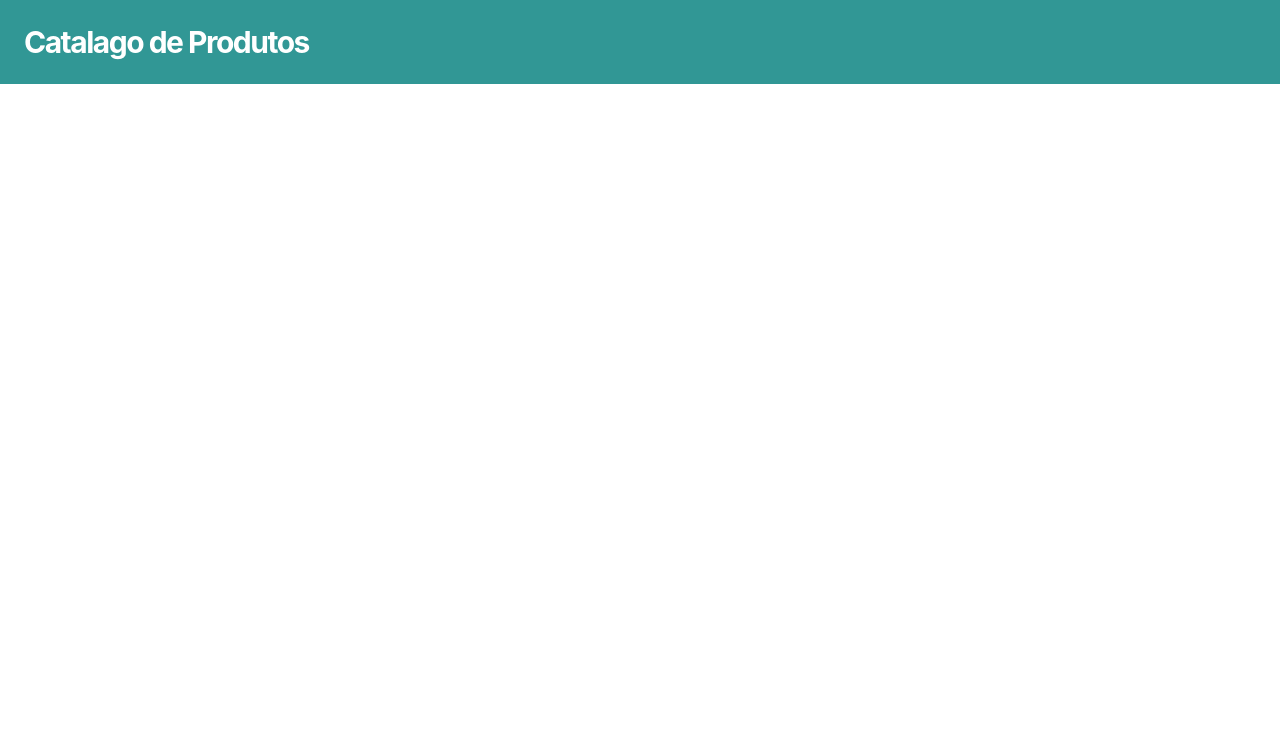
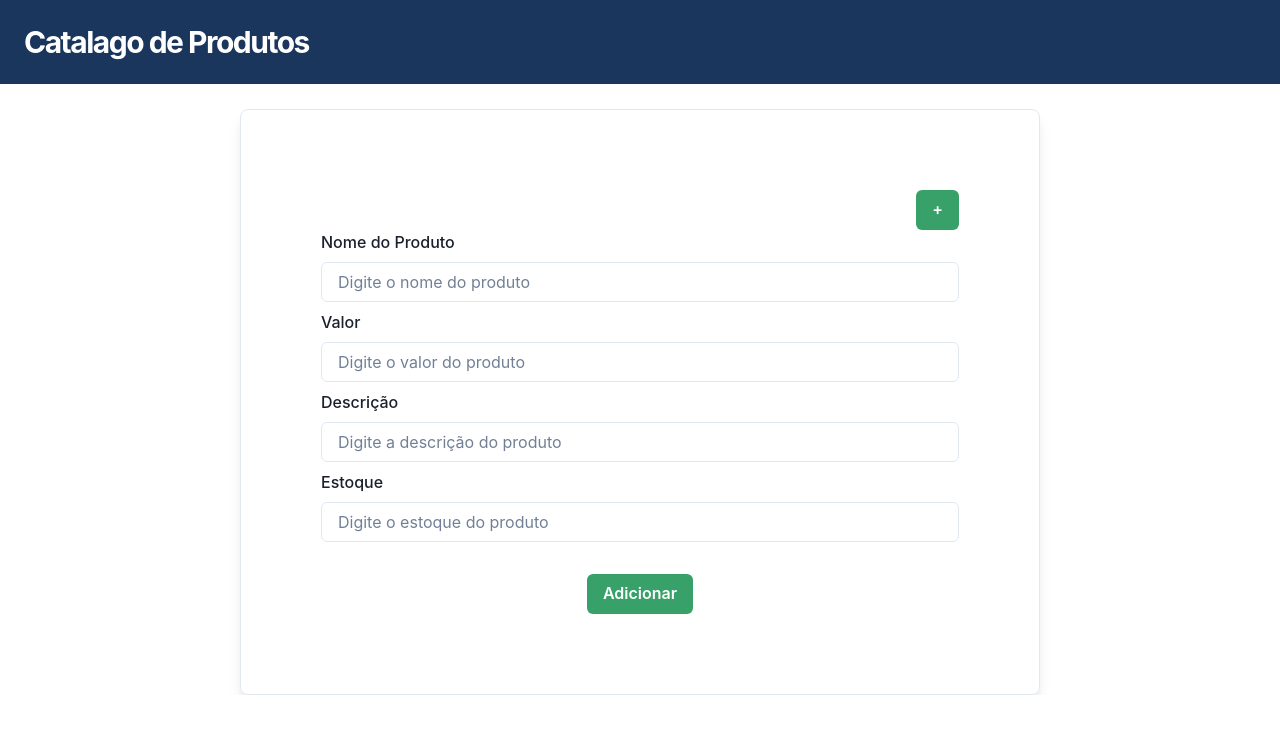
Before and after one commit to LucasWDR/product-catalog, a Next.js app: page / in a window 1280 px wide. Shown: the top 734 px of the page. Built offline with nearby package versions, Linux system fonts and the light colour scheme.

Commit message:
Creating registration form layout

```diff
--- a/src/components/Header.js
+++ b/src/components/Header.js
@@ -11,6 +11,7 @@ const Header = () => {
             padding={6}
             bg="teal.500"
             color="white"
+            backgroundColor="blue.900"
         >
             <Flex align="center" mr={5}>
                 <Heading as="h1" size="lg" letterSpacing={"tighter"}>
--- a/src/pages/index.js
+++ b/src/pages/index.js
@@ -1,14 +1,52 @@
 import { Inter } from 'next/font/google';
-import { Box, Flex } from "@chakra-ui/react";
+import { Box, Button, Flex, FormControl, FormLabel, Input, VStack } from "@chakra-ui/react";
 
 import Header from '@/components/Header';
 
 export default function Home() {
   return (
-  <Box>
-    <Header/>
-    <Flex align="center" justifyContent="center">
-    </Flex>
-  </Box>
+    <Box>
+      <Header />
+      <Flex align="center" justifyContent="center">
+        <Box
+          width={800}
+          borderWidth={1}
+          borderRadius={8}
+          boxShadow="lg"
+          p={20}
+          mt="25"
+        >
+          <Flex justifyContent="flex-end" alignItems="center">
+            <Button colorScheme="green" border>+</Button>
+          </Flex>
+
+          <VStack as="form">
+            <FormControl>
+              <FormLabel>Nome do Produto</FormLabel>
+              <Input type="text" placeholder="Digite o nome do produto" />
+            </FormControl>
+
+            <FormControl>
+              <FormLabel>Valor</FormLabel>
+              <Input type="number" placeholder="Digite o valor do produto" />
+            </FormControl>
+
+            <FormControl>
+              <FormLabel>Descrição</FormLabel>
+              <Input type="text" placeholder="Digite a descrição do produto" wrap="hard" />
+            </FormControl>
+
+            <FormControl>
+              <FormLabel>Estoque</FormLabel>
+              <Input type="number" placeholder="Digite o estoque do produto" />
+            </FormControl>
+
+            <Button colorScheme="green" type="submit" mt={6}>
+              Adicionar
+            </Button>
+          </VStack>
+        </Box>
+      </Flex>
+    </Box>
   )
 }
```
